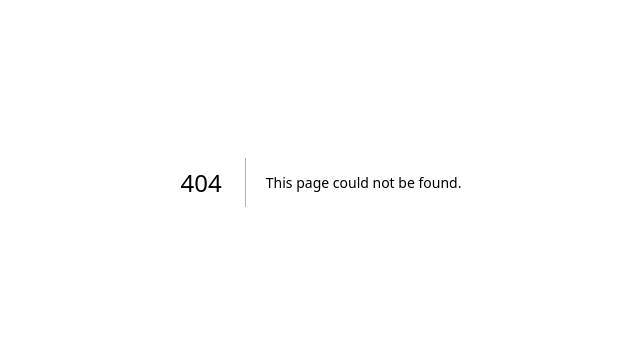
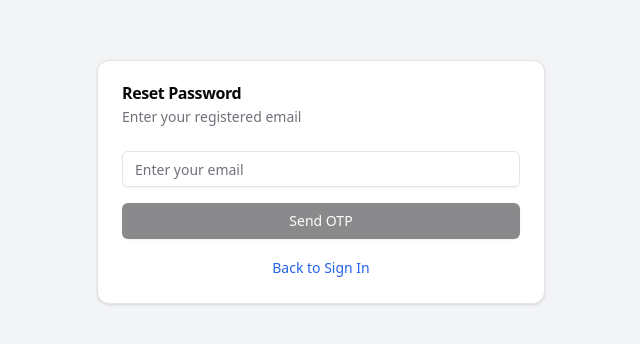
Before and after one commit to AkarshYadav/AttendEase, a Next.js app: page /resetPassword in a window 1280 px wide. Before the commit this address had no page. Shown: the part 218-562 px from the top of the page, without its empty margins (319-959 px from the left). Built offline with nearby package versions, Linux system fonts and the light colour scheme.

Commit message:
Create page.jsx

```diff
--- /dev/null
+++ b/app/(auth)/resetPassword/page.jsx
@@ -0,0 +1,197 @@
+"use client";
+import { useState } from 'react';
+import { useRouter } from 'next/navigation';
+import { toast } from 'react-toastify';
+import { Button } from "@/components/ui/button";
+import { Input } from "@/components/ui/input";
+import { Card, CardContent, CardDescription, CardHeader, CardTitle } from "@/components/ui/card";
+import Link from 'next/link';
+
+export default function ForgotPassword() {
+    const [email, setEmail] = useState('');
+    const [otp, setOtp] = useState('');
+    const [newPassword, setNewPassword] = useState('');
+    const [step, setStep] = useState('email');
+    const [loading, setLoading] = useState(false);
+    const [debugOTP, setDebugOTP] = useState(null);
+    const router = useRouter();
+
+    const sendOTP = async () => {
+        setLoading(true);
+        try {
+            const response = await fetch('/api/auth/password-reset', {
+                method: 'POST',
+                body: JSON.stringify({
+                    action: 'send-otp',
+                    email
+                }),
+                headers: {
+                    'Content-Type': 'application/json'
+                }
+            });
+
+            const data = await response.json();
+
+            if (response.ok) {
+                toast.success('OTP sent to your email');
+                setStep('otp');
+                // For development/testing purposes only
+                if (data.debugOTP) {
+                    setDebugOTP(data.debugOTP);
+                    toast.info(`DebugOTP: ${data.debugOTP}`);
+                }
+            } else {
+                toast.error(data.error || 'Failed to send OTP');
+            }
+        } catch (error) {
+            toast.error('Network error. Please try again.');
+        } finally {
+            setLoading(false);
+        }
+    };
+
+    const verifyOTP = async () => {
+        setLoading(true);
+        try {
+            const response = await fetch('/api/auth/password-reset', {
+                method: 'POST',
+                body: JSON.stringify({
+                    action: 'verify-otp',
+                    email,
+                    otp
+                }),
+                headers: {
+                    'Content-Type': 'application/json'
+                }
+            });
+
+            const data = await response.json();
+
+            if (response.ok) {
+                setStep('reset');
+            } else {
+                toast.error(data.error || 'OTP verification failed');
+            }
+        } catch (error) {
+            toast.error('Network error. Please try again.');
+        } finally {
+            setLoading(false);
+        }
+    };
+
+    const resetPassword = async () => {
+        setLoading(true);
+        try {
+            const response = await fetch('/api/auth/password-reset', {
+                method: 'POST',
+                body: JSON.stringify({
+                    action: 'reset-password',
+                    email,
+                    otp,
+                    newPassword
+                }),
+                headers: {
+                    'Content-Type': 'application/json'
+                }
+            });
+
+            const data = await response.json();
+
+            if (response.ok) {
+                toast.success('Password reset successfully');
+                router.push('/signin');
+            } else {
+                toast.error(data.error || 'Password reset failed');
+            }
+        } catch (error) {
+            toast.error('Network error. Please try again.');
+        } finally {
+            setLoading(false);
+        }
+    };
+
+    return (
+        <div className="min-h-screen flex justify-center items-center bg-gray-100">
+            <Card className="w-full max-w-md">
+                <CardHeader>
+                    <CardTitle>Reset Password</CardTitle>
+                    <CardDescription>
+                        {step === 'email' && 'Enter your registered email'}
+                        {step === 'otp' && 'Enter the OTP sent to your email'}
+                        {step === 'reset' && 'Create a new password'}
+                    </CardDescription>
+                </CardHeader>
+                <CardContent>
+                    {step === 'email' && (
+                        <>
+                            <Input
+                                type="email"
+                                placeholder="Enter your email"
+                                value={email}
+                                onChange={(e) => setEmail(e.target.value)}
+                                className="mb-4"
+                            />
+                            <Button
+                                onClick={sendOTP}
+                                disabled={loading || !email}
+                                className="w-full"
+                            >
+                                {loading ? 'Sending...' : 'Send OTP'}
+                            </Button>
+                        </>
+                    )}
+
+                    {step === 'otp' && (
+                        <>
+                            <Input
+                                type="text"
+                                placeholder="Enter 6-digit OTP"
+                                value={otp}
+                                onChange={(e) => setOtp(e.target.value)}
+                                className="mb-4"
+                                maxLength={6}
+                            />
+                            {debugOTP && (
+                                <p className="text-sm text-red-500 mb-4">
+                                    Debug OTP: {debugOTP}
+                                </p>
+                            )}
+                            <Button
+                                onClick={verifyOTP}
+                                disabled={loading || otp.length !== 6}
+                                className="w-full"
+                            >
+                                {loading ? 'Verifying...' : 'Verify OTP'}
+                            </Button>
+                        </>
+                    )}
+
+                    {step === 'reset' && (
+                        <>
+                            <Input
+                                type="password"
+                                placeholder="New Password"
+                                value={newPassword}
+                                onChange={(e) => setNewPassword(e.target.value)}
+                                className="mb-4"
+                            />
+                            <Button
+                                onClick={resetPassword}
+                                disabled={loading}
+                                className="w-full"
+                            >
+                                {loading ? 'Resetting...' : 'Reset Password'}
+                            </Button>
+                        </>
+                    )}
+
+                    <div className="text-center mt-4">
+                        <Link href="/signin" className="text-blue-600 hover:underline text-sm">
+                            Back to Sign In
+                        </Link>
+                    </div>
+                </CardContent>
+            </Card>
+        </div>
+    );
+}
```
